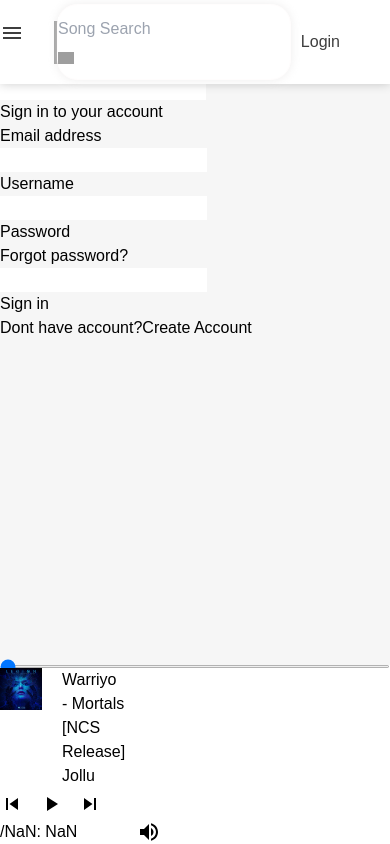
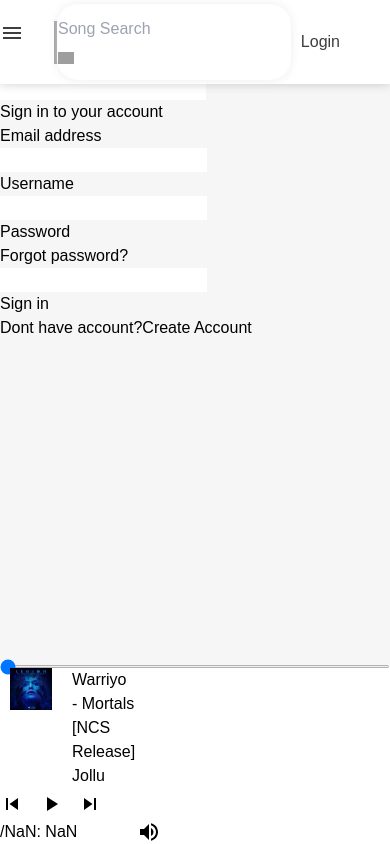
Before and after one commit to ankitkumardubeyji/JioMusicFrontend, a React (Vite) app: page /login in a window 390 px wide. Built offline with nearby package versions, Linux system fonts and the light colour scheme; no server answers; grey boxes are pictures that could not be loaded.

Commit message:
updated index

```diff
--- a/src/index.css
+++ b/src/index.css
@@ -579,7 +579,7 @@ h1{
     gap:1vw;
     height: fit-content;
     align-items: start;
-    justify-content: center;
+
 
   }
 
@@ -588,6 +588,7 @@ h1{
     align-items: start;
     gap:20px;
     width: 30%;
+    margin-left: 10px;
   }
 
   .titles{
```
